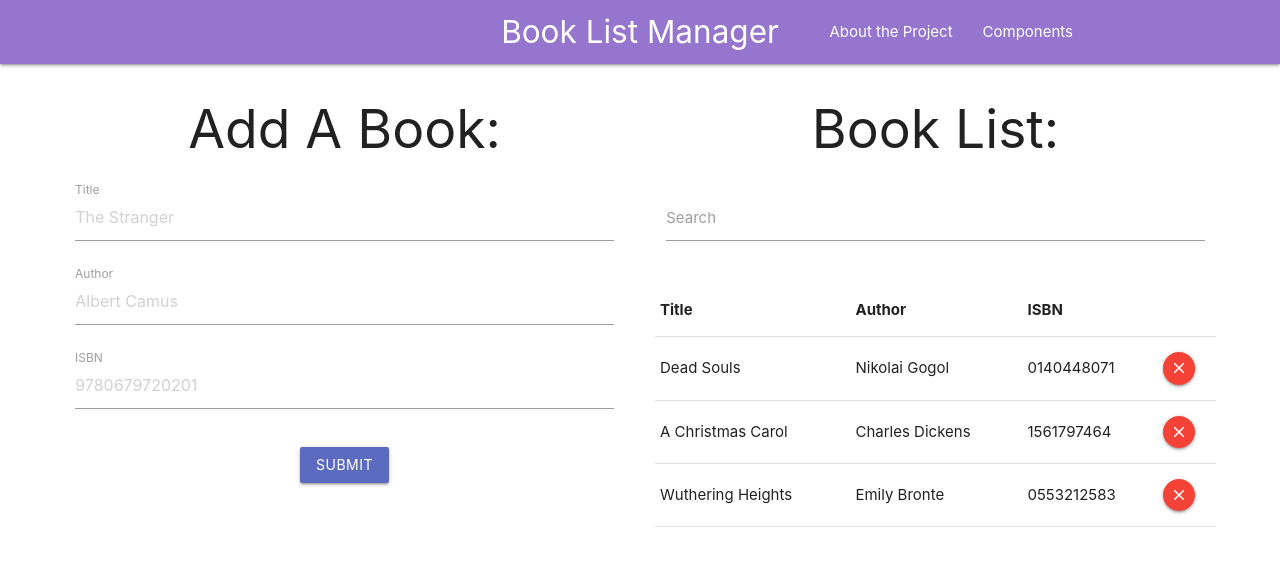
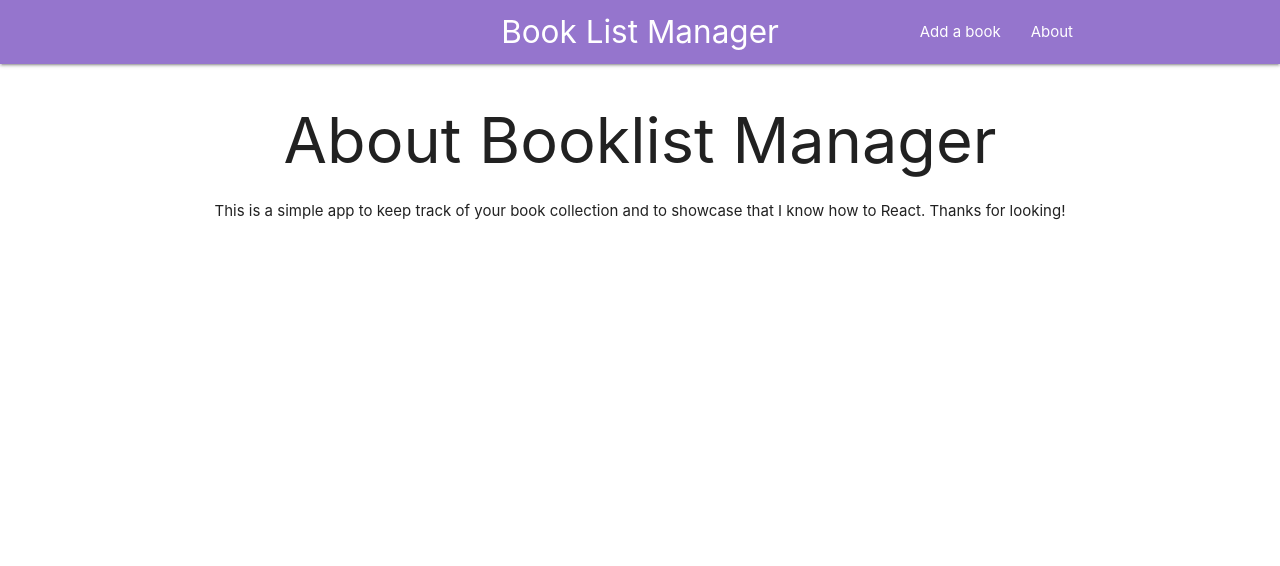
Before and after one commit to DrJulik/book_manager_react, a React (Create React App) app: page /about in a window 1280 px wide. Shown: the top 566 px of the page. Built offline with nearby package versions, Linux system fonts and the light colour scheme.

Commit message:
Routing, links, 404

```diff
--- a/package.json
+++ b/package.json
@@ -8,6 +8,7 @@
     "@testing-library/user-event": "^7.2.1",
     "react": "^16.13.0",
     "react-dom": "^16.13.0",
+    "react-router-dom": "^5.1.2",
     "react-scripts": "3.4.0",
     "uuid": "^7.0.2"
   },
--- a/src/App.css
+++ b/src/App.css
@@ -1,15 +1,3 @@
 .App {
 	text-align: center;
 }
-
-.main-grid {
-	display: grid;
-	grid-template-columns: 1fr 1fr;
-	grid-template-rows: 1fr;
-	grid-gap: 2rem;
-}
-
-.wrapper {
-	max-width: 90%;
-	margin: auto;
-}
--- a/src/App.js
+++ b/src/App.js
@@ -1,4 +1,5 @@
 import React from "react";
+
 import "./App.css";
 import BookListManagerWrapper from "./components/BookListManagerWrapper";
 import { Provider } from "./context/context";
--- a/src/components/BookListManagerWrapper.js
+++ b/src/components/BookListManagerWrapper.js
@@ -1,19 +1,28 @@
 import React, { Component } from "react";
+import { BrowserRouter as Router, Route, Switch } from "react-router-dom";
 import Container from "./hoc/Container";
 import Header from "./Header/Header";
+import NotFound from "./pages/NotFound";
 import AddBook from "./Books/AddBook";
+import About from "./pages/About";
 import Books from "./Books/Books";
 
 export class BookListManagerWrapper extends Component {
 	render() {
 		return (
-			<div>
-				<Header />
-				<Container>
-					<AddBook />
-					<Books />
-				</Container>
-			</div>
+			<Router>
+				<div>
+					<Header />
+					<Container>
+						<Switch>
+							<Route exact path="/" component={Books} />
+							<Route exact path="/book/add" component={AddBook} />
+							<Route exact path="/about" component={About} />
+							<Route component={NotFound} />
+						</Switch>
+					</Container>
+				</div>
+			</Router>
 		);
 	}
 }
--- a/src/components/Books/AddBook.js
+++ b/src/components/Books/AddBook.js
@@ -31,6 +31,9 @@ class AddBook extends Component {
 			author: "",
 			isbn: ""
 		});
+
+		// redirect to book list after added book
+		this.props.history.push("/");
 	};
 
 	render() {
@@ -51,7 +54,6 @@ class AddBook extends Component {
 										<input
 											value={title}
 											name="title"
-											placeholder="The Stranger"
 											type="text"
 											onChange={this.onChange}
 										/>
@@ -61,7 +63,6 @@ class AddBook extends Component {
 										<input
 											value={author}
 											name="author"
-											placeholder="Albert Camus"
 											type="text"
 											onChange={this.onChange}
 										/>
@@ -71,7 +72,6 @@ class AddBook extends Component {
 										<input
 											value={isbn}
 											name="isbn"
-											placeholder="9780679720201"
 											type="text"
 											onChange={this.onChange}
 										/>
--- a/src/components/Header/Header.js
+++ b/src/components/Header/Header.js
@@ -1,4 +1,5 @@
 import React from "react";
+import { Link } from "react-router-dom";
 
 function Header() {
 	return (
@@ -6,15 +7,15 @@ function Header() {
 			<nav className="deep-purple lighten-2 ">
 				<div className="container">
 					<div className="nav-wrapper">
-						<a href="/home" className="brand-logo center">
+						<Link to="/" className="brand-logo center">
 							Book List Manager
-						</a>
+						</Link>
 						<ul id="nav-mobile" className="right hide-on-med-and-down">
 							<li>
-								<a href="sass.html">About the Project</a>
+								<Link to="/book/add">Add a book</Link>
 							</li>
 							<li>
-								<a href="badges.html">Components</a>
+								<Link to="/about">About</Link>
 							</li>
 						</ul>
 					</div>
--- a/src/components/hoc/Container.js
+++ b/src/components/hoc/Container.js
@@ -1,7 +1,7 @@
 import React from "react";
 
 function Container(props) {
-	return <div className="wrapper main-grid">{props.children}</div>;
+	return <div className="container">{props.children}</div>;
 }
 
 export default Container;
--- /dev/null
+++ b/src/components/pages/About.js
@@ -0,0 +1,15 @@
+import React from "react";
+
+const About = () => {
+	return (
+		<div>
+			<h1>About Booklist Manager</h1>
+			<p>
+				This is a simple app to keep track of your book collection and to
+				showcase that I know how to React. Thanks for looking!
+			</p>
+		</div>
+	);
+};
+
+export default About;
--- /dev/null
+++ b/src/components/pages/NotFound.js
@@ -0,0 +1,12 @@
+import React from "react";
+
+const NotFound = () => {
+	return (
+		<div>
+			<h1>404: Page Not Found</h1>
+			<p>Sorry, this page does not exist!</p>
+		</div>
+	);
+};
+
+export default NotFound;
```
Also changed, not shown: 1 other file (tests, documents, lock files or other folders).
